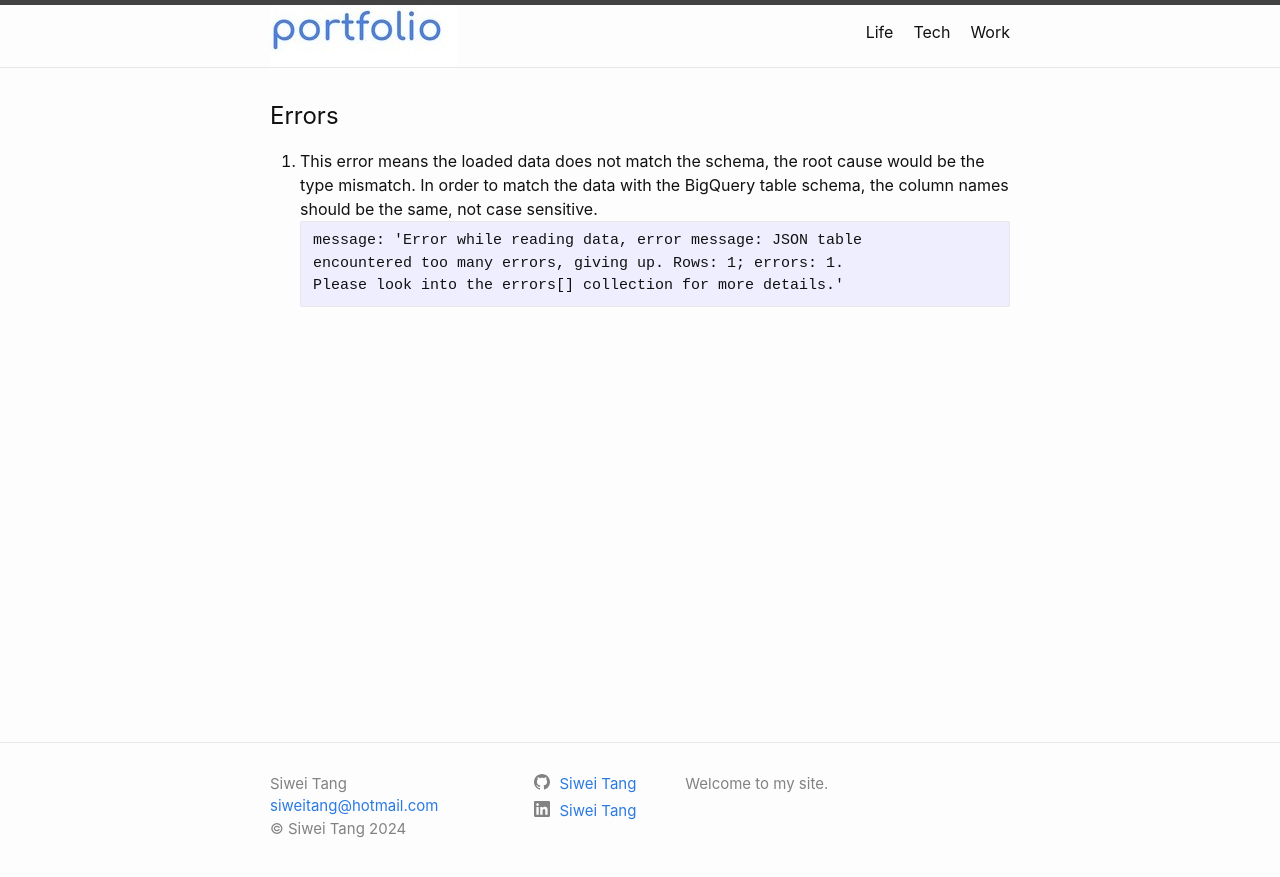
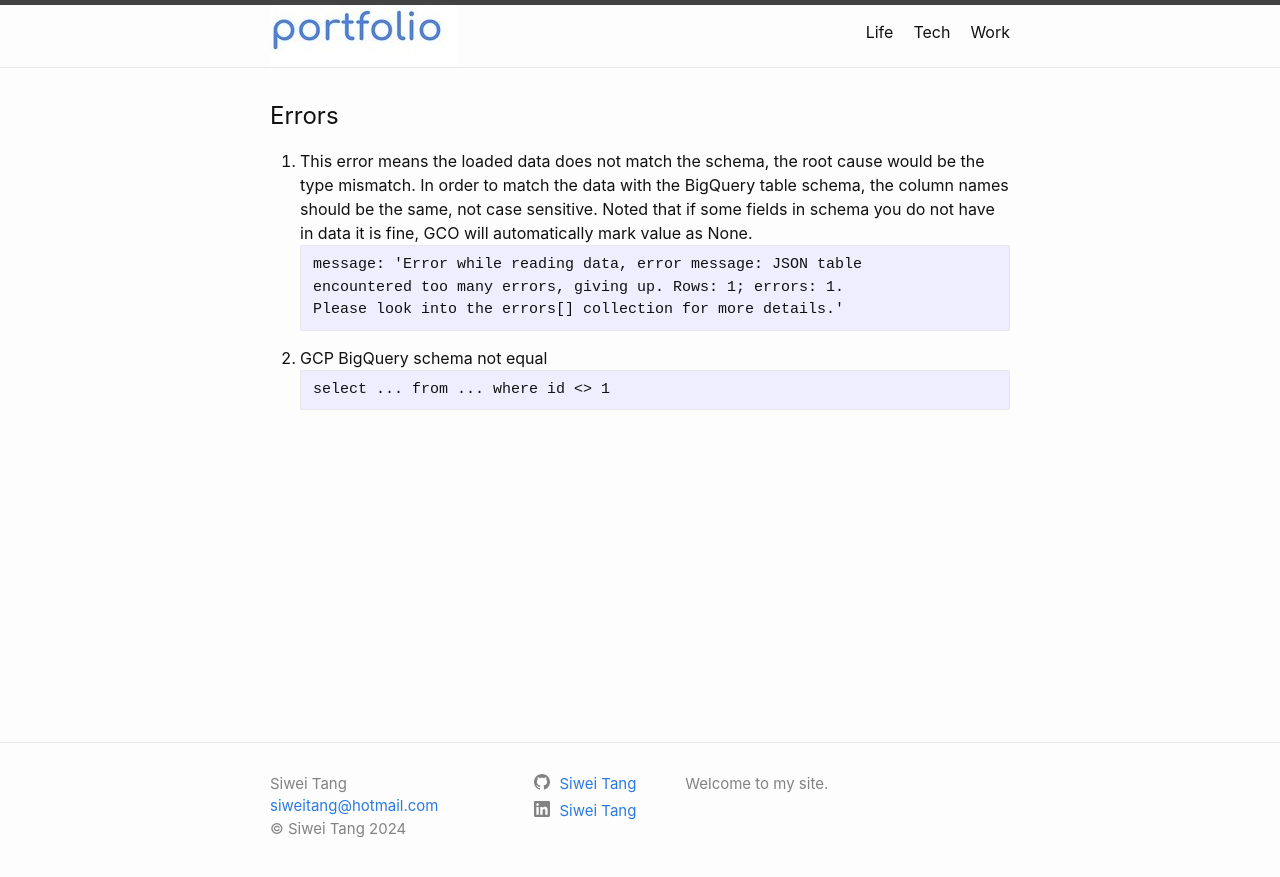
Before and after one commit to tangsiwei0831/portofolio, a Jekyll site: the page built from _Bugs/GCP.md, in a window 1280 px wide. Shown: the top 877 px of the page. Built offline with Jekyll 4.4.1, drawn with Linux system fonts in a browser that asks for light colours.

Commit message:
add content

````diff
--- a/_Bugs/GCP.md
+++ b/_Bugs/GCP.md
@@ -8,8 +8,14 @@ order: 3
 # Errors
 1. This error means the loaded data does not match the schema, the root cause would be the type mismatch.
 In order to match the data with the BigQuery table schema, the column names should be the same, not case sensitive.
+Noted that if some fields in schema you do not have in data it is fine, GCO will automatically mark value as None.
 ```
 message: 'Error while reading data, error message: JSON table
 encountered too many errors, giving up. Rows: 1; errors: 1.
 Please look into the errors[] collection for more details.'
 ```
+
+2. GCP BigQuery schema not equal
+```
+select ... from ... where id <> 1
+```
````
